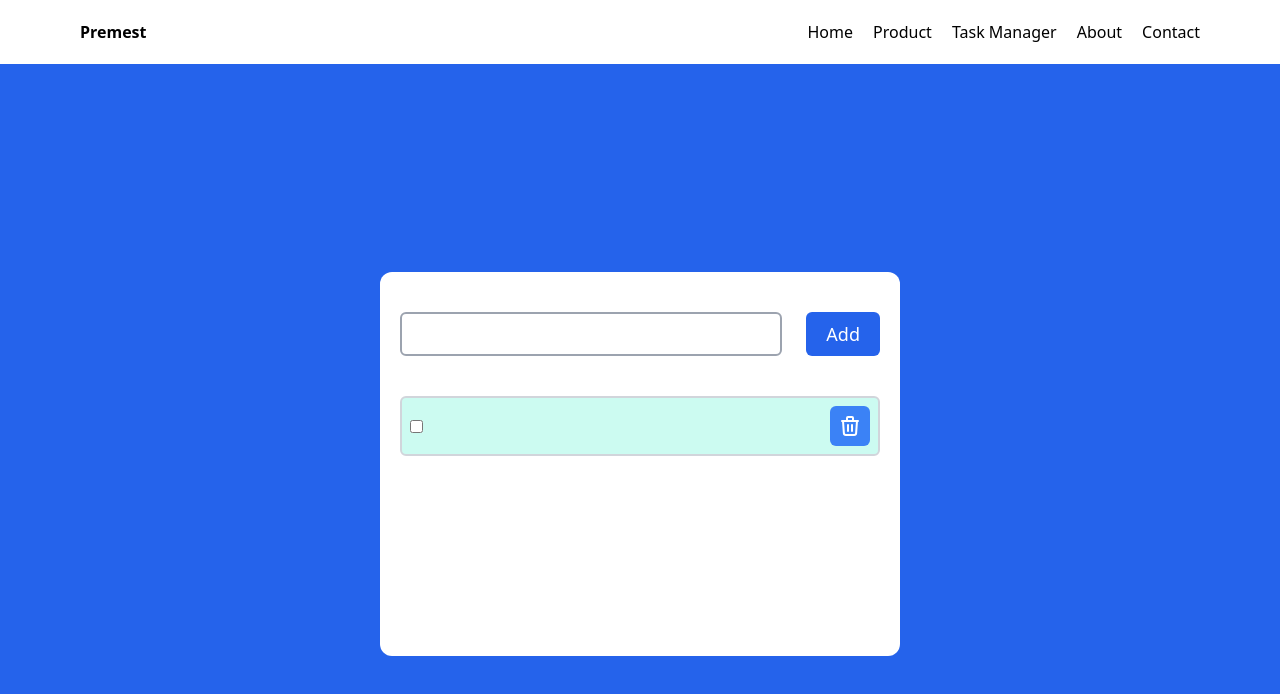
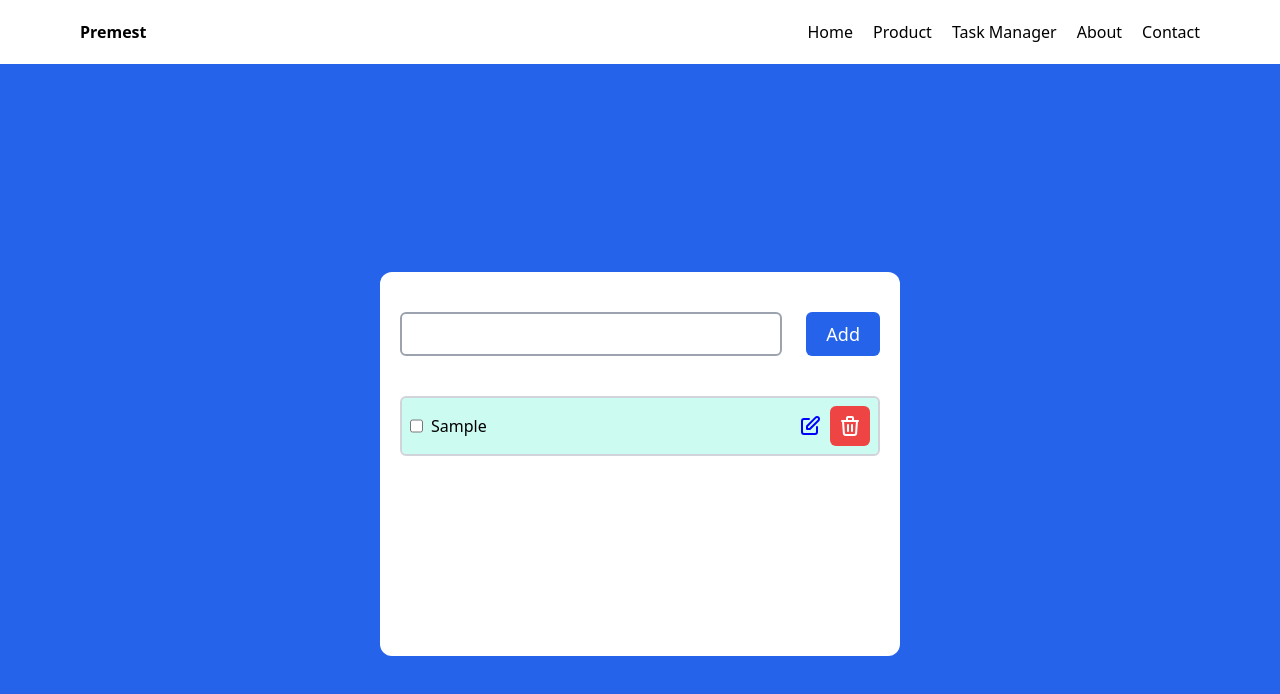
Before and after one commit to patdave1/codealong, a React (Create React App) app: page /task-manager in a window 1280 px wide. Both pictures are taken after typing "Sample" into the empty fields and a click on the button "Add". Shown: the top 694 px of the page. Built offline with nearby package versions, Linux system fonts and the light colour scheme.

Commit message:
state management-3

```diff
--- a/src/components/TaskItems.jsx
+++ b/src/components/TaskItems.jsx
@@ -1,7 +1,8 @@
 import React from "react";
-import { TrashIcon } from "@heroicons/react/outline";
+import { TrashIcon, PencilAltIcon } from "@heroicons/react/outline";
 
-const TaskItems = ({ task, handleDelete }) => {
+
+const TaskItems = ({ task, handleDelete, handleCompleted ,handleEdit}) => {
   return (
     <div className="flex items-center justify-between bg-teal-100 p-2 border-2 border-gray-300 rounded-md">
 
@@ -12,18 +13,26 @@
         name=""
         id=""
         checked={task.completed}
-        onChange={() => {}}
+        onChange={() => handleCompleted(task.id)}
         />
 
         <div className="flex-1">{task.text}</div>
       </div>
+      <div className="space-x-2">
+       <button>
+        <PencilAltIcon height={24} color="blue" onClick={() => handleEdit(task.id)} />
+        </button>
 
-      <button
-        className="bg-blue-500 p-2 rounded-md"
+       <button
+        className="bg-red-500 p-2 rounded-md"
         onClick={() => handleDelete(task.id)}>
         <TrashIcon height={24} color="white" />
       </button>
     </div>
+
+    </div>
+
+
   );
 };
 
--- a/src/hooks/useLocalStorage.js
+++ b/src/hooks/useLocalStorage.js
@@ -9,10 +9,7 @@
   });
 
   // setting the values
-  const setValue = (value) => {
-    const newData = [value, ...data];
-    setData(newData);
-  };
+  const setValue = (value) => setData(value);
 
   useEffect(() => {
     localStorage.setItem(key, JSON.stringify(data));
--- a/src/pages/TaskManager.jsx
+++ b/src/pages/TaskManager.jsx
@@ -22,7 +22,7 @@
     const newTasks = {
       id: uuid(),
       text: input,
-      completed: true,
+      completed: false,
     };
 
     setValue([newTasks, ...tasks]);
@@ -32,6 +32,32 @@
     const newTasks = tasks.filter((task) => task.id !== id);
     setValue(newTasks);
   };
+
+  const handleCompleted = (id) => {
+    const newTasks = tasks.map((task) => {
+      if (task.id === id) {
+        return{
+          ...task,
+          completed: !task.completed,
+
+        };
+
+      }
+      return task;
+    });
+    setValue(newTasks);
+
+   };
+     const handleEdit = (id) => {
+      const newTasks = tasks.filter((tasks) => {
+        if (tasks.id === id){
+          setInput(tasks.text);
+          return fasle;
+        }
+        return tasks;
+     });
+     setValue(newTasks);
+    }
 
   useEffect(() => {
     localStorage.setItem("tasks", JSON.stringify(tasks));
@@ -59,7 +85,12 @@
         <div className="space-y-2 overflow-y-auto h-56">
           {tasks.map((task) => {
             return (
-              <TaskItem key={task.id} task={task} handleDelete={handleDelete} />
+              <TaskItem key={task.id}
+              task={task}
+              handleDelete={handleDelete}
+              handleCompleted={handleCompleted}
+              handleEdit={handleEdit}
+           />
             );
           })}
           {/* <TaskItems/>
```
